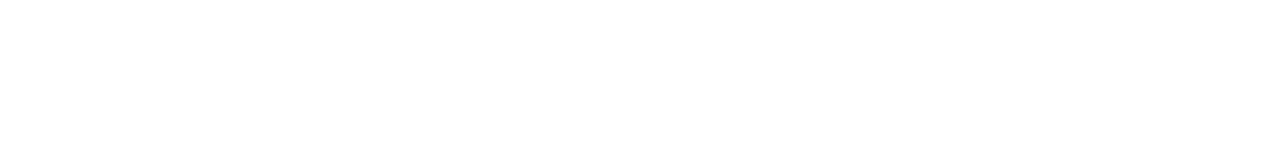
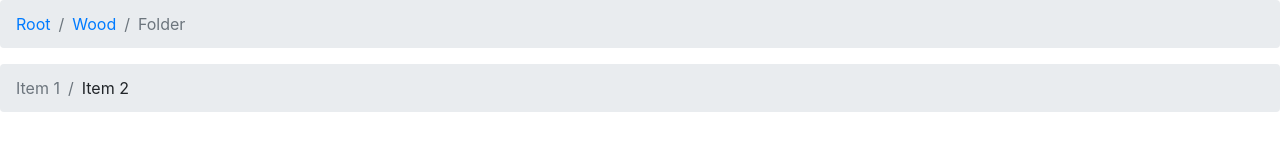
Before and after one commit to bekshpekov/Bootstrap_exemp_3, a plain HTML site: page index.html in a window 1280 px wide. Drawn offline with nearby package versions, Linux system fonts and the light colour scheme; files that its build step writes are made by us from their sources.

Commit message:
Хлебные крошки

```diff
--- a/index.html
+++ b/index.html
@@ -1,14 +1,30 @@
 <!DOCTYPE html>
 <html lang="ru">
+
 <head>
     <meta charset="UTF-8">
     <meta name="viewport" content="width=device-width, initial-scale=1, shrink-to-fit=no">
     <title>Document</title>
-    <link rel="stylesheet" href="https://cdn.jsdelivr.net/npm/bootstrap@4.6.0/dist/css/bootstrap.min.css" integrity="sha384-B0vP5xmATw1+K9KRQjQERJvTumQW0nPEzvF6L/Z6nronJ3oUOFUFpCjEUQouq2+l" crossorigin="anonymous">
+    <link rel="stylesheet" href="https://cdn.jsdelivr.net/npm/bootstrap@4.6.0/dist/css/bootstrap.min.css"
+        integrity="sha384-B0vP5xmATw1+K9KRQjQERJvTumQW0nPEzvF6L/Z6nronJ3oUOFUFpCjEUQouq2+l" crossorigin="anonymous">
     <link rel="stylesheet" href="scc/style.css">
 
 </head>
+
 <body>
+
+    <!-- Хлебные крошки -->
+    <ul class="breadcrumb">
+        <li class="breadcrumb-item"><a href="#">Root</a></li>
+        <li class="breadcrumb-item"><a href="#">Wood</a></li>
+        <li class="breadcrumb-item active">Folder</li>
+    </ul>
+    <nav aria-label="Page breadcrumb">
+        <ol class="breadcrumb">
+            <li class="breadcrumb-item active" aria-current="page">Item 1</li>
+            <li class="breadcrumb-item">Item 2</li>
+        </ol>
+    </nav>
 
 
 
@@ -18,10 +34,16 @@
 
 
 
-
-    <script src="https://code.jquery.com/jquery-3.5.1.slim.min.js" integrity="sha384-DfXdz2htPH0lsSSs5nCTpuj/zy4C+OGpamoFVy38MVBnE+IbbVYUew+OrCXaRkfj" crossorigin="anonymous"></script>
-    <script src="https://cdn.jsdelivr.net/npm/popper.js@1.16.1/dist/umd/popper.min.js" integrity="sha384-9/reFTGAW83EW2RDu2S0VKaIzap3H66lZH81PoYlFhbGU+6BZp6G7niu735Sk7lN" crossorigin="anonymous"></script>
-    <script src="https://cdn.jsdelivr.net/npm/bootstrap@4.6.0/dist/js/bootstrap.min.js" integrity="sha384-+YQ4JLhjyBLPDQt//I+STsc9iw4uQqACwlvpslubQzn4u2UU2UFM80nGisd026JF" crossorigin="anonymous"></script>
+    <script src="https://code.jquery.com/jquery-3.5.1.slim.min.js"
+        integrity="sha384-DfXdz2htPH0lsSSs5nCTpuj/zy4C+OGpamoFVy38MVBnE+IbbVYUew+OrCXaRkfj" crossorigin="anonymous">
+    </script>
+    <script src="https://cdn.jsdelivr.net/npm/popper.js@1.16.1/dist/umd/popper.min.js"
+        integrity="sha384-9/reFTGAW83EW2RDu2S0VKaIzap3H66lZH81PoYlFhbGU+6BZp6G7niu735Sk7lN" crossorigin="anonymous">
+    </script>
+    <script src="https://cdn.jsdelivr.net/npm/bootstrap@4.6.0/dist/js/bootstrap.min.js"
+        integrity="sha384-+YQ4JLhjyBLPDQt//I+STsc9iw4uQqACwlvpslubQzn4u2UU2UFM80nGisd026JF" crossorigin="anonymous">
+    </script>
     <script src="js/script.js"></script>
 </body>
+
 </html>
```
